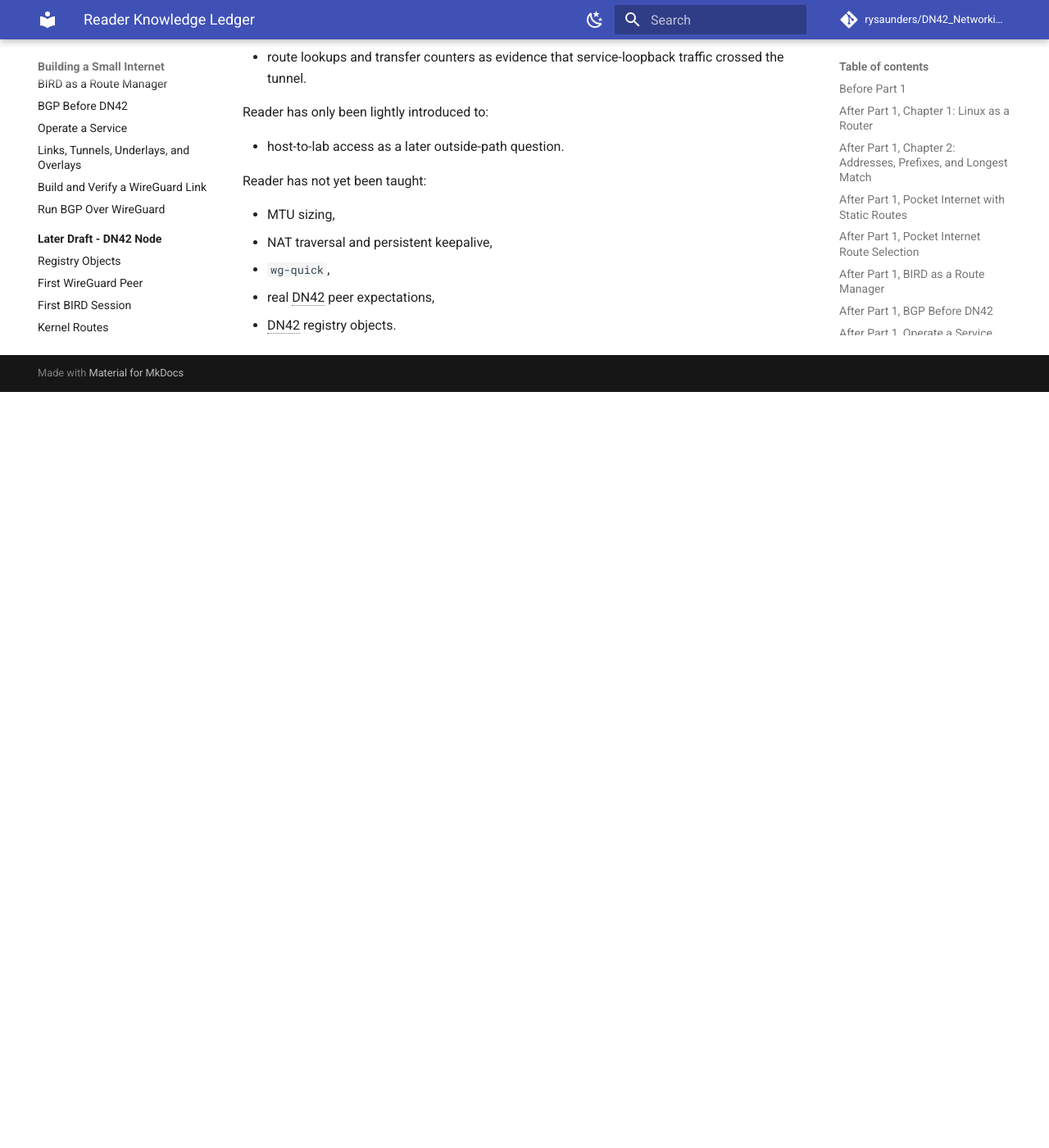
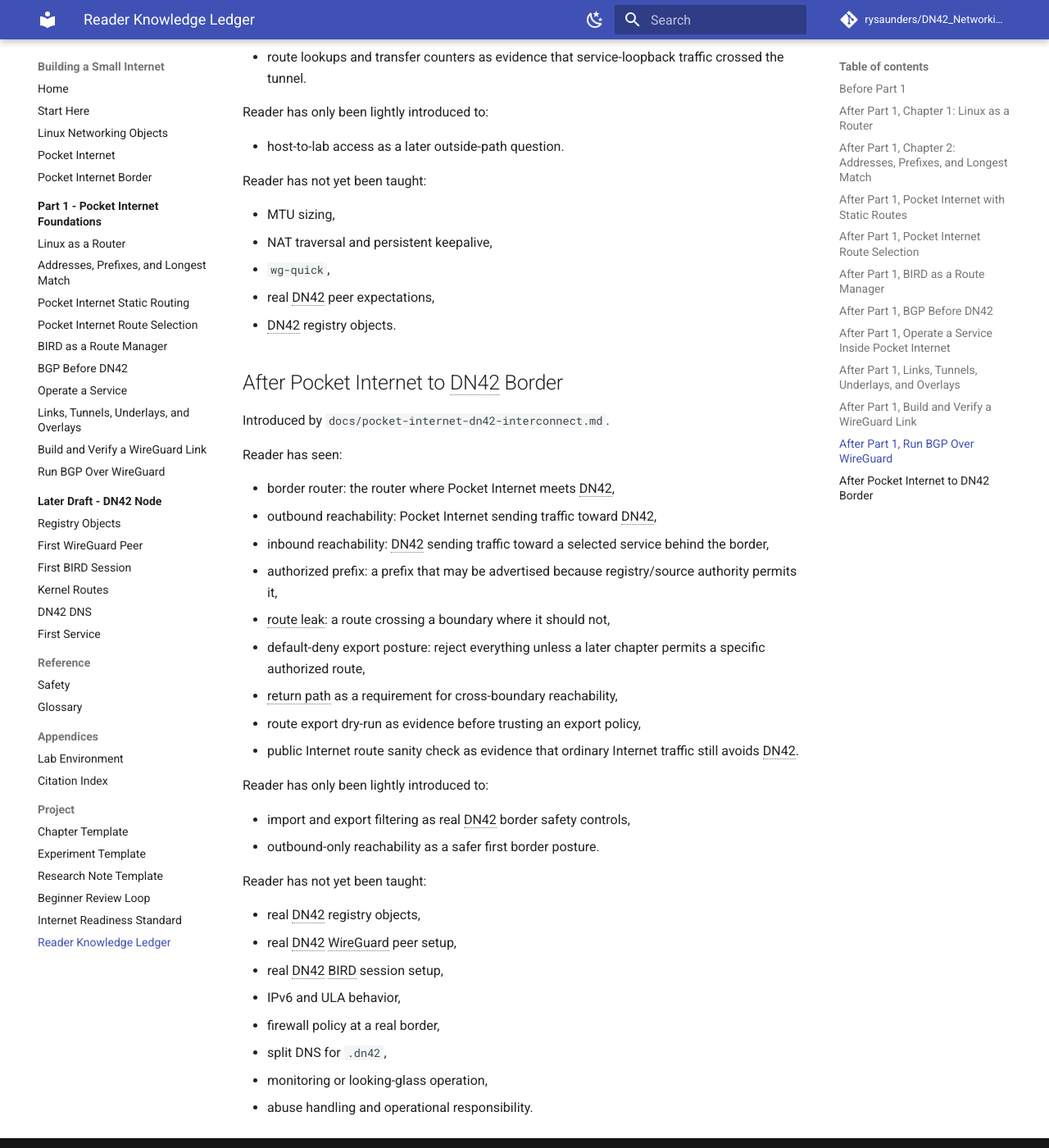
Before and after one commit to rysaunders/DN42_Networking_by_Experimenting, an MkDocs documentation site: the page built from docs/reader-knowledge.md, in a window 1280 px wide and 1400 px high, scrolled down 9600 px. Shown: the whole window at 82% size. Built offline with MkDocs 1.6.1 and Material for MkDocs 9.7.7, drawn with Linux system fonts in a browser that asks for light colours; comment, search, counter and statistics services are not loaded; before the commit the page ends 10078 px from its top, so only the background shows below that.

Commit message:
Audit Pocket Internet readiness

```diff
--- a/docs/reader-knowledge.md
+++ b/docs/reader-knowledge.md
@@ -338,3 +338,35 @@
 - `wg-quick`,
 - real DN42 peer expectations,
 - DN42 registry objects.
+
+## After Pocket Internet to DN42 Border
+
+Introduced by `docs/pocket-internet-dn42-interconnect.md`.
+
+Reader has seen:
+
+- border router: the router where Pocket Internet meets DN42,
+- outbound reachability: Pocket Internet sending traffic toward DN42,
+- inbound reachability: DN42 sending traffic toward a selected service behind the border,
+- authorized prefix: a prefix that may be advertised because registry/source authority permits it,
+- route leak: a route crossing a boundary where it should not,
+- default-deny export posture: reject everything unless a later chapter permits a specific authorized route,
+- return path as a requirement for cross-boundary reachability,
+- route export dry-run as evidence before trusting an export policy,
+- public Internet route sanity check as evidence that ordinary Internet traffic still avoids DN42.
+
+Reader has only been lightly introduced to:
+
+- import and export filtering as real DN42 border safety controls,
+- outbound-only reachability as a safer first border posture.
+
+Reader has not yet been taught:
+
+- real DN42 registry objects,
+- real DN42 WireGuard peer setup,
+- real DN42 BIRD session setup,
+- IPv6 and ULA behavior,
+- firewall policy at a real border,
+- split DNS for `.dn42`,
+- monitoring or looking-glass operation,
+- abuse handling and operational responsibility.
```
Also changed, not shown: research/notes/pocket-internet-readiness-audit-2026-06-20.md (added, +117 -0 lines).
